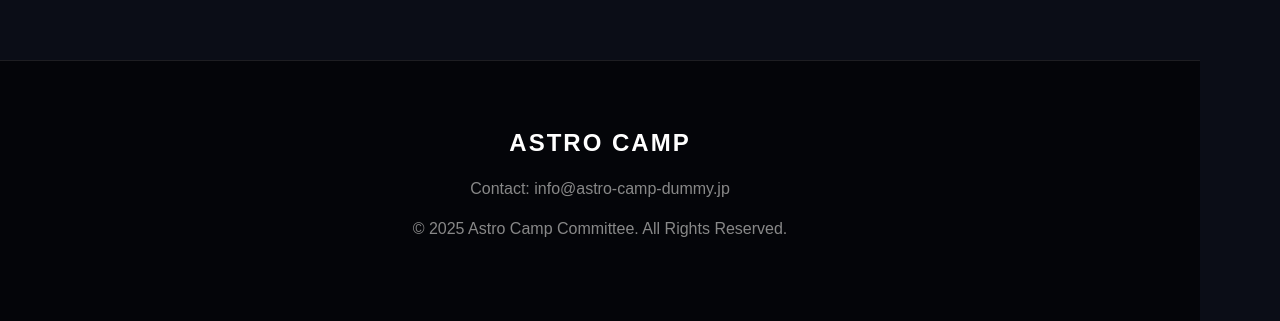
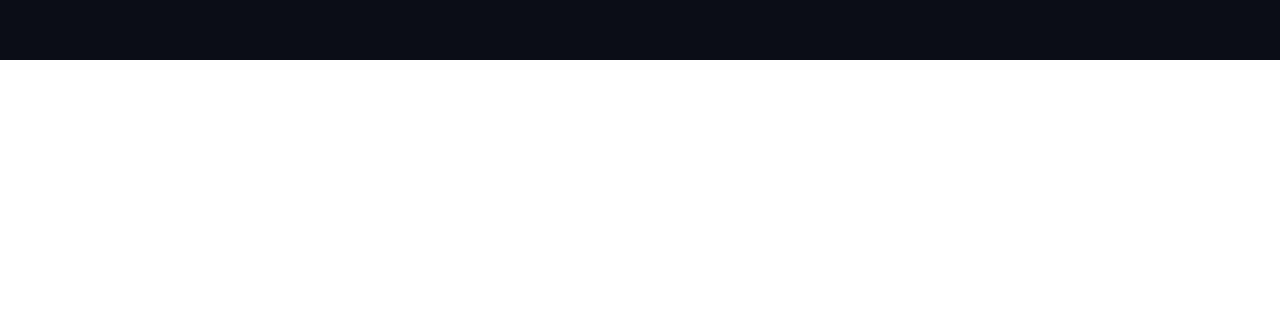
Before and after one commit to Yukihisa-Imaizumi/Vite-React_Practice, a React (Vite) app: page / in a window 1280 px wide. Shown: the part 2749-3070 px from the top of the page. After the commit the page ends 2809 px from the top, so only its background shows below. Built offline with nearby package versions, Linux system fonts and the light colour scheme.

Commit message:
fix App.jsx

```diff
--- a/src/App.jsx
+++ b/src/App.jsx
@@ -3,7 +3,7 @@
 import gsap from 'gsap';
 import { ScrollTrigger } from 'gsap/ScrollTrigger';
 import './App.css';
-
+// import Footer from './components/Footer.css'
 // GSAPプラグインの登録
 gsap.registerPlugin(ScrollTrigger);
 
@@ -137,13 +137,14 @@
       </section>
 
       {/* フッター */}
-      <footer className="footer">
+      {/* <footer className="footer">
         <div className="footer-content">
           <div className="logo" style={{ marginBottom: '1rem' }}>ASTRO CAMP</div>
           <p>Contact: info@astro-camp-dummy.jp</p>
           <p>&copy; 2025 Astro Camp Committee. All Rights Reserved.</p>
         </div>
-      </footer>
+      </footer> */}
+      {/* <Footer /> */}
     </div>
   );
 }
```
